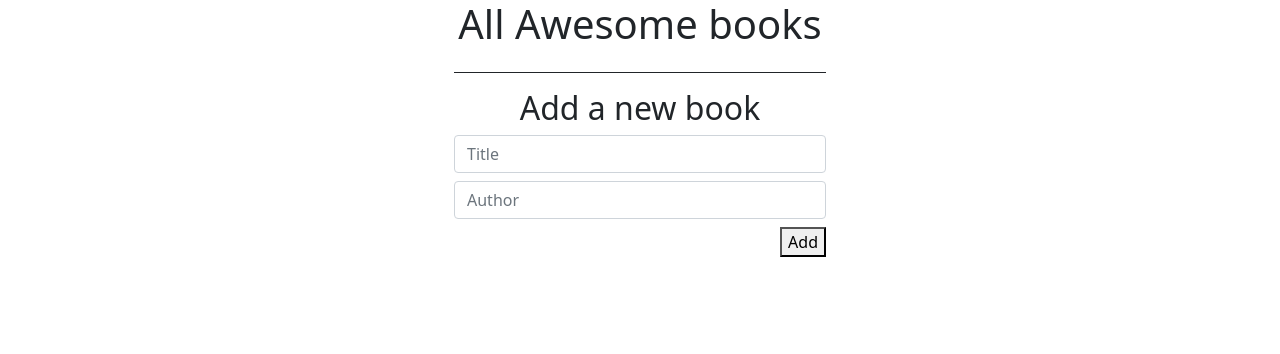
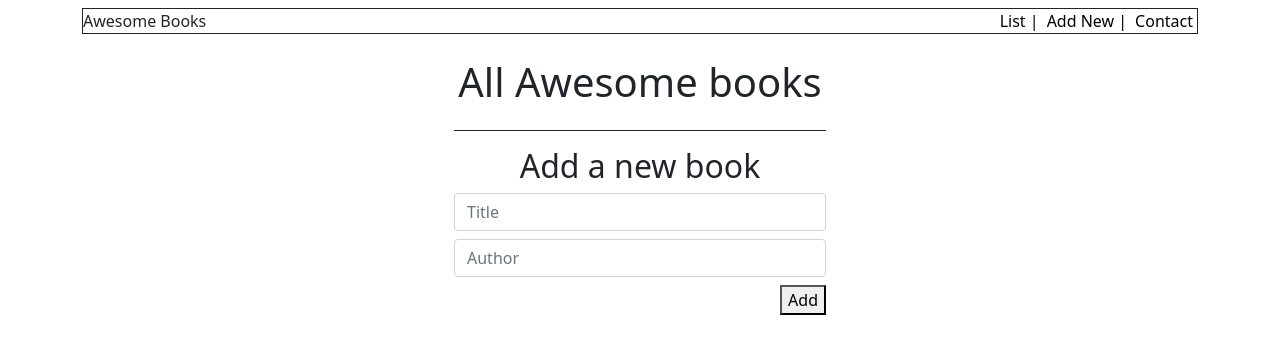
Before and after one commit to damdafayton/awesome-books, a website: page index.html in a window 1280 px wide. Drawn offline with Linux system fonts and the light colour scheme.

Commit message:
Incomplete Code

```diff
--- /dev/null
+++ b/css/style.css
@@ -0,0 +1,8 @@
+.lists {
+  list-style-type: none;
+}
+
+a {
+  color: black;
+  text-decoration: none;
+}
--- a/index.html
+++ b/index.html
@@ -5,11 +5,23 @@
     <meta http-equiv="X-UA-Compatible" content="IE=edge" />
     <meta name="viewport" content="width=device-width, initial-scale=1.0" />
     <link rel="stylesheet" href="./css/bootstrap.min.css" />
+    <link rel="stylesheet" href="./css/style.css" />
     <script src="./js/script.js" defer></script>
     <title>Document</title>
   </head>
 
   <body class="container">
+    <nav
+      class="d-flex navbar border border-1 border-dark py-0 mb-4 mt-2"
+      id="navbar"
+    >
+      <a href="#" class="my-0 text-dark">Awesome Books</a>
+      <ul class="d-flex ms-auto lists my-0">
+        <li><a href="#book-list" class="mx-1">List |</a></li>
+        <li><a href="#addNew" class="mx-1">Add New |</a></li>
+        <li><a href="#contact" class="mx-1">Contact</a></li>
+      </ul>
+    </nav>
     <h1 class="text-center">All Awesome books</h1>
     <ul class="list list-group" id="book-list"></ul>
     <div class="d-flex col-4 m-auto border-top border-dark my-3"></div>
--- a/js/script.js
+++ b/js/script.js
@@ -1,6 +1,6 @@
-const addBtn = document.getElementById('addBtn');
-const title = document.getElementById('title');
-const author = document.getElementById('author');
+const addBtn = document.getElementById("addBtn");
+const title = document.getElementById("title");
+const author = document.getElementById("author");
 const store = window.localStorage;
 
 class Book {
@@ -13,12 +13,12 @@ class Book {
 
   addNewBook() {
     Book.books.push({ title: this.title, author: this.author });
-    store.setItem('books', JSON.stringify(Book.books));
+    store.setItem("books", JSON.stringify(Book.books));
   }
 
   static removeBook(title) {
     Book.books = Book.books.filter((book) => book.title !== title);
-    store.setItem('books', JSON.stringify(Book.books));
+    store.setItem("books", JSON.stringify(Book.books));
   }
 }
 
@@ -27,32 +27,32 @@ function addBook(e) {
   const titleText = `"${title.value}"`;
   const book = new Book(titleText, author.value);
   book.addNewBook();
-  const ul = document.querySelector('#book-list');
-  const li = document.createElement('li');
-  li.classList.add('list-group-item', 'd-flex', 'list-group-item-active');
+  const ul = document.querySelector("#book-list");
+  const li = document.createElement("li");
+  li.classList.add("list-group-item", "d-flex", "list-group-item-active");
   if (Book.books.length % 2 === 1) {
-    li.classList.add('list-group-item-secondary');
+    li.classList.add("list-group-item-secondary");
   }
 
-  const titleElem = document.createElement('p');
-  titleElem.classList.add('title');
+  const titleElem = document.createElement("p");
+  titleElem.classList.add("title");
   titleElem.innerText = titleText;
-  const authorElem = document.createElement('p');
-  authorElem.classList.add('ms-2');
+  const authorElem = document.createElement("p");
+  authorElem.classList.add("ms-2");
   authorElem.innerText = ` by ${author.value}`;
-  const button = document.createElement('button');
-  button.classList.add('ms-auto');
-  button.innerText = 'Remove';
-  button.addEventListener('click', (e) => {
+  const button = document.createElement("button");
+  button.classList.add("ms-auto");
+  button.innerText = "Remove";
+  button.addEventListener("click", (e) => {
     const liElem = e.target.parentElement;
-    let title = liElem.querySelector('.title');
+    let title = liElem.querySelector(".title");
     title = title.innerText;
     Book.removeBook(title);
     liElem.remove();
     if (!Book.books.length) {
       document
-        .querySelector('.list')
-        .classList.remove('border', 'border-dark', 'border-2');
+        .querySelector(".list")
+        .classList.remove("border", "border-dark", "border-2");
     }
   });
 
@@ -60,8 +60,8 @@ function addBook(e) {
     let count = 0;
     do {
       document
-        .querySelector('.list')
-        .classList.add('border', 'border-dark', 'border-2');
+        .querySelector(".list")
+        .classList.add("border", "border-dark", "border-2");
       count += 1;
     } while (count === 1);
   }
@@ -73,4 +73,14 @@ function addBook(e) {
   ul.appendChild(li);
 }
 
-addBtn.addEventListener('click', addBook);
+addBtn.addEventListener("click", addBook);
+
+const navAnchs = document.querySelectorAll("nav ul li a");
+
+navAnchs.forEach((a) => {
+  function navFunction(e) {
+    e.preventDefault();
+    console.log(e.target.href);
+  }
+  a.addEventListener("click", navFunction);
+});
```
